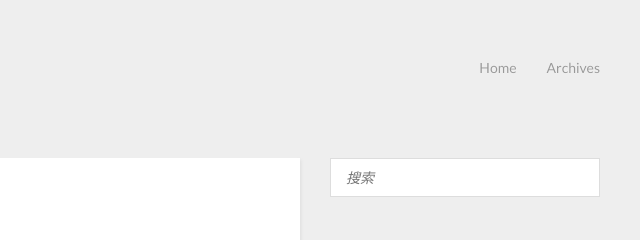
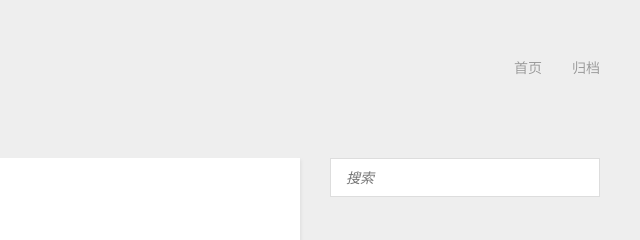
Before and after one commit to joke2003/joke2003.github.io, a plain HTML site: page index.html in a window 1280 px wide. Shown: the top 240 px of the page, 640-1280 px from the left. Drawn offline with nearby package versions, Linux system fonts and the light colour scheme.

Commit message:
Site updated: 2014-02-01 21:39:11

```diff
--- a/index.html
+++ b/index.html
@@ -32,9 +32,9 @@
 <nav id="main-nav" class="alignright">
   <ul>
 
-      <li><a href="/">Home</a></li>
+      <li><a href="/">首页</a></li>
 
-      <li><a href="/archives">Archives</a></li>
+      <li><a href="/archives">归档</a></li>
 
   </ul>
   <div class="clearfix"></div>
```
Also changed, not shown: 2014/02/01/测试文章/index.html (+2 -2 lines), archives/2014/02/index.html (+2 -2 lines), archives/2014/index.html (+2 -2 lines), archives/index.html (+2 -2 lines).
